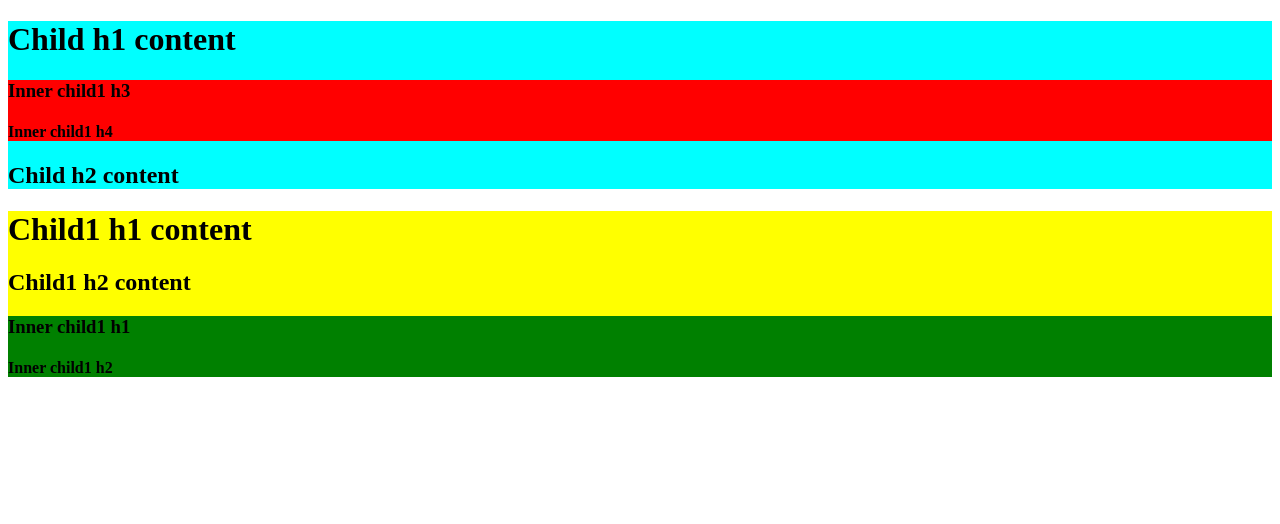
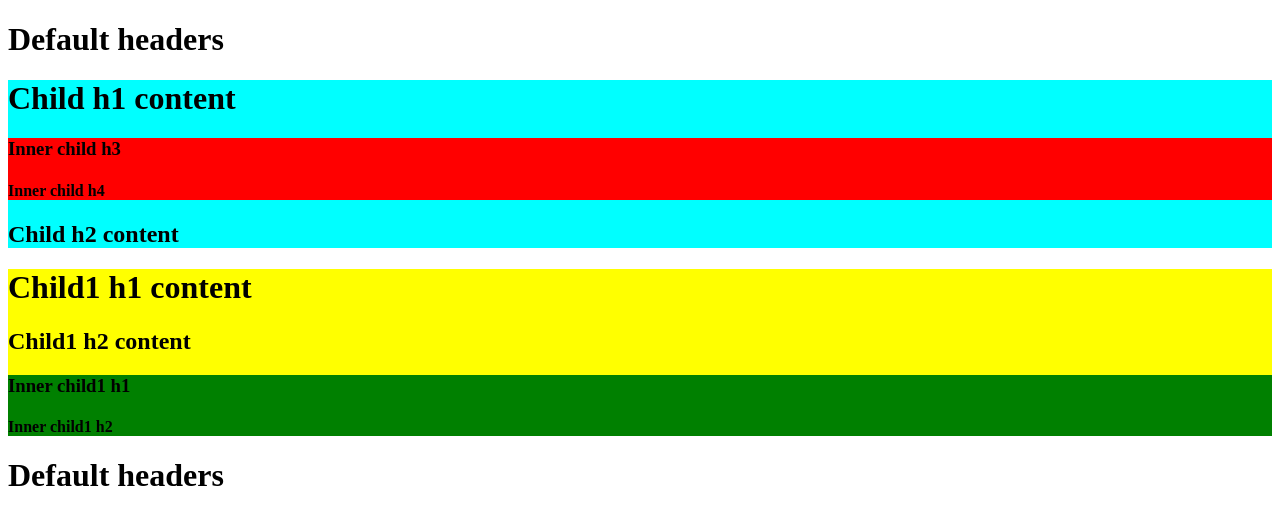
Before and after one commit to bibash2052/namaste-react, a plain HTML site: page index.html in a window 1280 px wide. Drawn offline with nearby package versions, Linux system fonts and the light colour scheme.

Commit message:
chapter 1 finish

```diff
--- a/App.js
+++ b/App.js
@@ -38,17 +38,17 @@ const parent = React.createElement("div", { id: "parent" }, [
   React.createElement("div", { id: "child" }, [
     React.createElement("h1", { key: "h1-key" }, "Child h1 content"),
     React.createElement("div", {id: "inner-child"}, [
-        React.createElement("h3", {key: "inner-child-h3"}, "Inner child1 h3"),
-        React.createElement("h4", {key: "inner-child-h4"}, "Inner child1 h4")
+        React.createElement("h3", {key: "inner-child-h3"}, "Inner child h3"),
+        React.createElement("h4", {key: "inner-child-h4"}, "Inner child h4")
     ]),
     React.createElement("h2", { key: "h2-key" }, "Child h2 content"),
   ]),
   React.createElement("div", { id: "child1" }, [
-    React.createElement("h1", { key: "h3-key" }, "Child1 h1 content"),
-    React.createElement("h2", { key: "h4-key" }, "Child1 h2 content"),
+    React.createElement("h1", { key: "h1-key-child1" }, "Child1 h1 content"),
+    React.createElement("h2", { key: "h2-key-child1" }, "Child1 h2 content"),
     React.createElement("div", {id: "inner-child1"}, [
-        React.createElement("h3", {key: "inner-child1-h1"}, "Inner child1 h1"),
-        React.createElement("h4", {key: "inner-child2-h2"}, "Inner child1 h2")
+        React.createElement("h3", {key: "inner-child1-h3"}, "Inner child1 h1"),
+        React.createElement("h4", {key: "inner-child1-h4"}, "Inner child1 h2")
     ] )
   ]),
 ]);
--- a/index.html
+++ b/index.html
@@ -8,9 +8,11 @@
     <title>Namaste React</title>
 </head>
 <body>
+    <h1>Default headers</h1>
+
     <div id="root">
-
     </div>
+    <h1>Default headers</h1>
 
     <script crossorigin src="https://unpkg.com/react@18/umd/react.development.js"></script>
     <script crossorigin src="https://unpkg.com/react-dom@18/umd/react-dom.development.js"></script>
```
